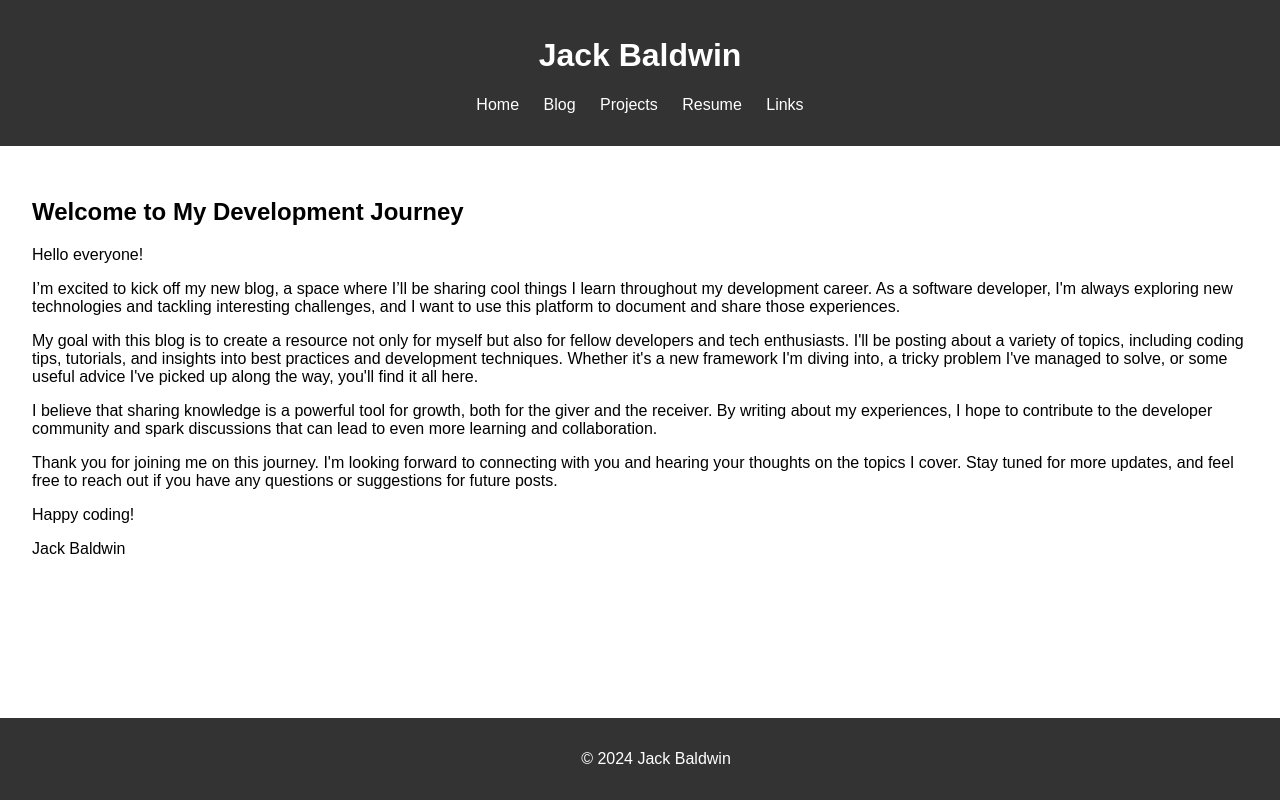
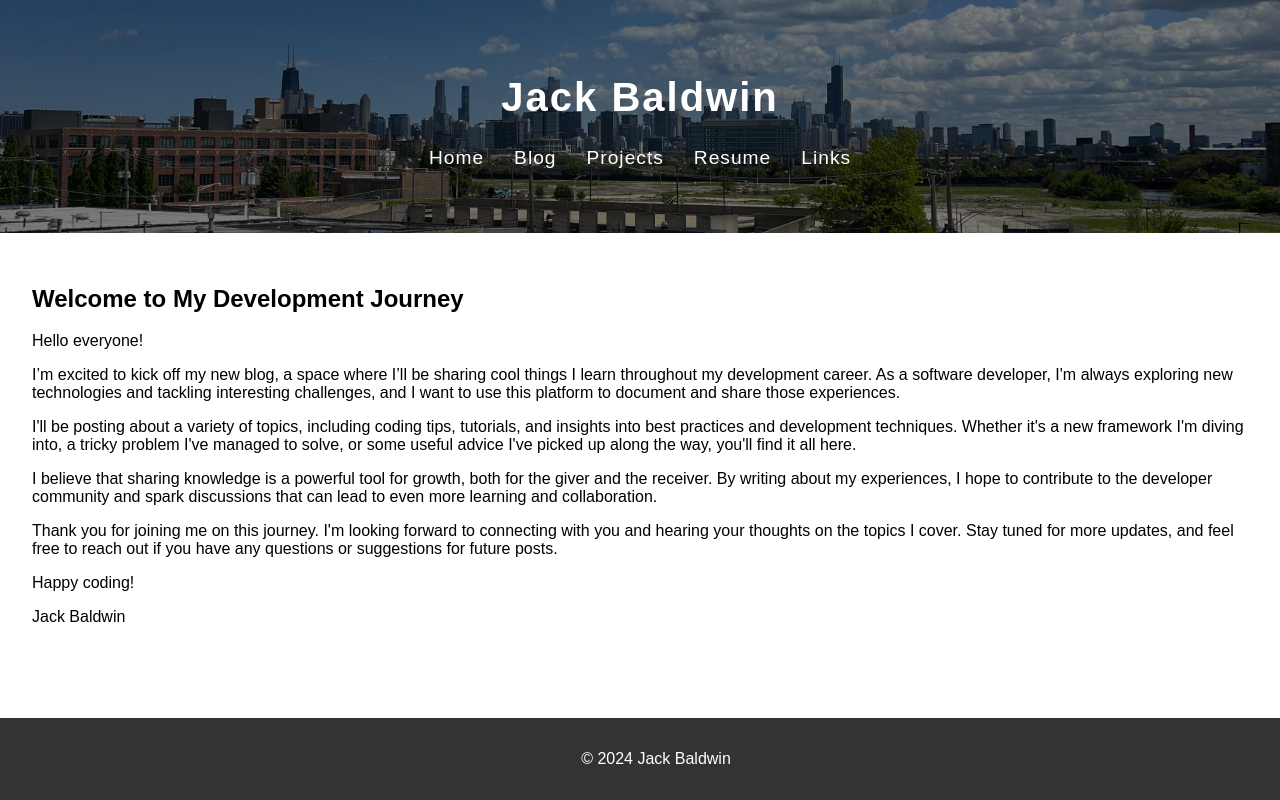
Before and after one commit to jackbaldwin24/jackbaldwin24.github.io, a plain HTML site: page first-blog-post.html in a window 1280 px wide. Drawn offline with Linux system fonts and the light colour scheme.

Commit message:
enhanced party mode, updated bio, fixed issue with scrollbar appearing, added header banner, other stuff i probably forgot too

```diff
--- a/css/styles.css
+++ b/css/styles.css
@@ -3,31 +3,92 @@ body {
     margin: 0;
     padding: 0;
     box-sizing: border-box;
+    overflow-x: hidden; /* Prevent horizontal scrolling */
     transition: background-color 0.5s ease, color 0.5s ease; /* Smooth transition for background and text colors */
 }
 
 header {
-    background-color: #333;
+    background-image: url('../images/banner.jpeg'); /* Add your background image path here */
+    background-size: cover; /* Cover the entire header area */
+    background-position: center; /* Center the image */
     color: white;
-    padding: 1rem;
+    padding: 3rem 1rem; /* Adjust padding to create space for the background image */
     text-align: center;
     transition: transform 0.5s ease; /* Smooth transition for transform changes */
+    position: relative; /* Positioning context for the overlay */
+}
+
+header::before {
+    content: '';
+    position: absolute;
+    top: 0;
+    left: 0;
+    right: 0;
+    bottom: 0;
+    background: rgba(0, 0, 0, 0.5); /* Add a semi-transparent overlay to make text readable */
+    z-index: 0;
+}
+
+header h1 {
+    font-size: 2.5rem;
+    letter-spacing: 2px;
+    transition: transform 0.3s ease, color 0.3s ease; /* Add transition for smooth transform and color changes */
+    position: relative; /* Position relative to overlay */
+    z-index: 1; /* Ensure text is above the overlay */
+    max-width: 100%; /* Ensure the header does not overflow the viewport width */
+    white-space: nowrap; /* Prevent text from wrapping */
+}
+
+header h1:hover {
+    transform: scale(1.1); /* Scale up slightly on hover */
+    color: rgb(9, 255, 0); /* Change color on hover */
 }
 
 nav ul {
     list-style-type: none;
     padding: 0;
+    margin: 1rem 0; /* Add margin to separate from the header */
+    display: flex;
+    justify-content: center;
+    position: relative; /* Position relative to overlay */
+    z-index: 1; /* Ensure navigation is above the overlay */
 }
 
 nav ul li {
-    display: inline;
-    margin: 0 10px;
-    transition: transform 0.5s ease; /* Smooth transition for transform changes */
+    margin: 0 15px;
+    transition: transform 0.3s ease; /* Smooth transition for transform changes */
 }
 
 nav ul li a {
     color: white;
     text-decoration: none;
+    font-size: 1.2rem;
+    letter-spacing: 1px;
+    transition: color 0.3s ease, transform 0.3s ease; /* Smooth transition for color and transform changes */
+    position: relative; /* To position the underline effect */
+}
+
+nav ul li a:hover {
+    color: rgb(9, 255, 0); /* Change color on hover */
+    transform: scale(1.1); /* Scale up slightly on hover */
+}
+
+nav ul li a::after {
+    content: '';
+    position: absolute;
+    width: 100%;
+    height: 2px;
+    bottom: -3px;
+    left: 0;
+    background-color: rgb(9, 255, 0); /* Change color on hover */
+    transform: scaleX(0);
+    transform-origin: bottom right;
+    transition: transform 0.3s ease; /* Smooth transition for underline effect */
+}
+
+nav ul li a:hover::after {
+    transform: scaleX(1);
+    transform-origin: bottom left;
 }
 
 main {
@@ -109,13 +170,6 @@ ul li a:hover {
     box-shadow: 0 6px 8px rgba(0, 0, 0, 0.15); /* Enhance the shadow on hover */
 }
 
-#currentColor {
-    margin-top: 10px;
-    font-size: 18px;
-    font-weight: bold;
-    transition: color 0.5s ease; /* Smooth transition for current color text */
-}
-
 #epilepsyWarning {
     margin-top: 20px;
     font-size: 14px;
@@ -139,13 +193,10 @@ ul li a:hover {
 
 @keyframes partyNav {
     0%, 100% {
-        transform: rotate(0);
+        transform: rotate(-10deg);
     }
-    25% {
-        transform: rotate(5deg);
-    }
-    75% {
-        transform: rotate(-5deg);
+    50% {
+        transform: rotate(10deg);
     }
 }
 
@@ -154,5 +205,7 @@ ul li a:hover {
 }
 
 .party-mode-nav li {
-    animation: partyNav 1.5s infinite;
+    animation: partyNav 1s infinite; /* Increase the duration to slow down the rotation */
+    animation-duration: calc(0.5s + 0.5s * var(--random)); /* Adjust to slower duration */
+    animation-delay: calc(0.2s * var(--random));
 }
--- a/first-blog-post.html
+++ b/first-blog-post.html
@@ -24,7 +24,7 @@
             <h2>Welcome to My Development Journey</h2>
             <p>Hello everyone!</p>
             <p>I’m excited to kick off my new blog, a space where I’ll be sharing cool things I learn throughout my development career. As a software developer, I'm always exploring new technologies and tackling interesting challenges, and I want to use this platform to document and share those experiences.</p>
-            <p>My goal with this blog is to create a resource not only for myself but also for fellow developers and tech enthusiasts. I'll be posting about a variety of topics, including coding tips, tutorials, and insights into best practices and development techniques. Whether it's a new framework I'm diving into, a tricky problem I've managed to solve, or some useful advice I've picked up along the way, you'll find it all here.</p>
+            <p>I'll be posting about a variety of topics, including coding tips, tutorials, and insights into best practices and development techniques. Whether it's a new framework I'm diving into, a tricky problem I've managed to solve, or some useful advice I've picked up along the way, you'll find it all here.</p>
             <p>I believe that sharing knowledge is a powerful tool for growth, both for the giver and the receiver. By writing about my experiences, I hope to contribute to the developer community and spark discussions that can lead to even more learning and collaboration.</p>
             <p>Thank you for joining me on this journey. I'm looking forward to connecting with you and hearing your thoughts on the topics I cover. Stay tuned for more updates, and feel free to reach out if you have any questions or suggestions for future posts.</p>
             <p>Happy coding!</p>
```
Also changed, not shown: index.html (+8 -5 lines), js/scripts.js (+20 -11 lines), images/banner.jpeg (added), 3 other files.
